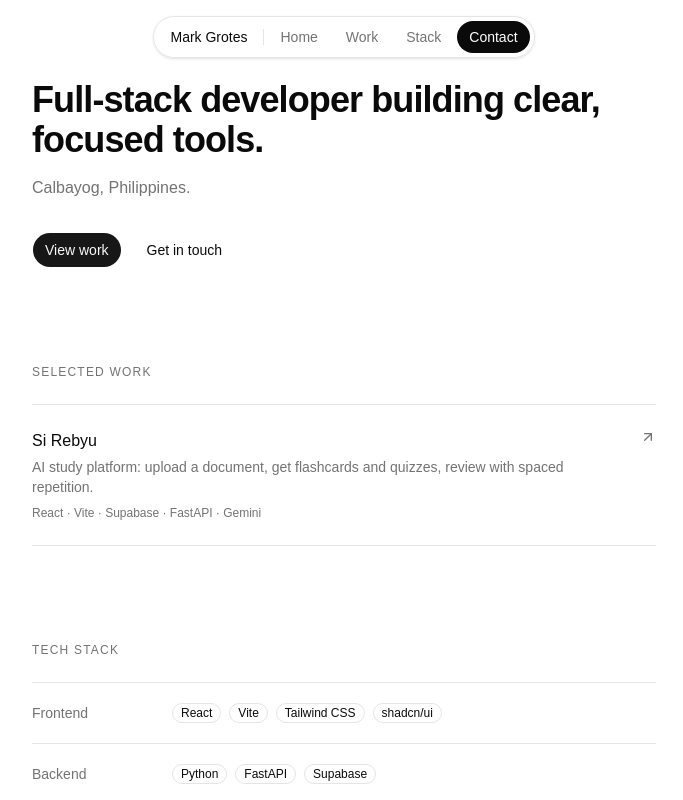
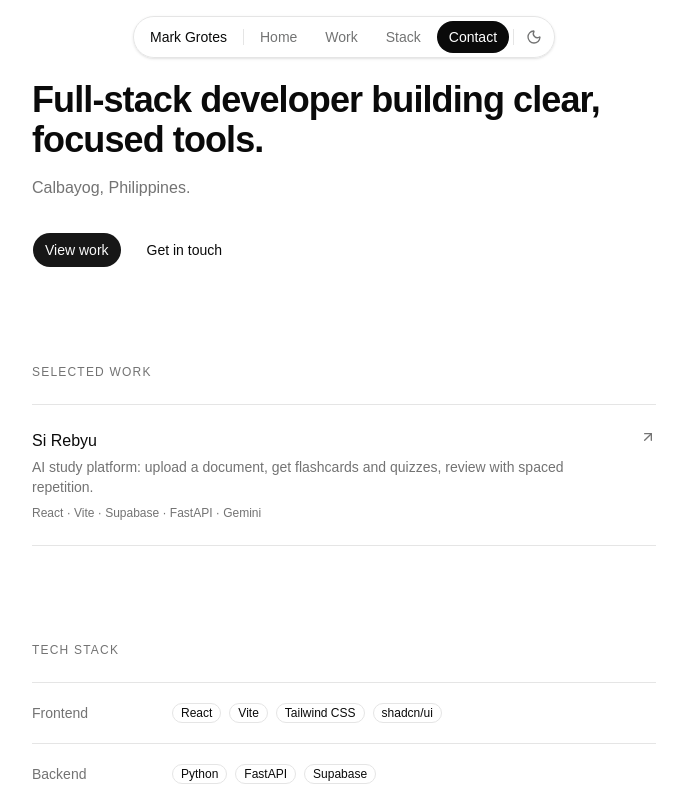
Before and after one commit to saintmarkgrotes/portfolio-koyzchn, a React (Vite) app: page / in a window 1280 px wide. Shown: the top 800 px of the page, without its empty margins (296-979 px from the left). Built offline with nearby package versions, Linux system fonts and the light colour scheme.

Commit message:
feat: add persistent dark mode toggle to floating nav

```diff
--- a/index.html
+++ b/index.html
@@ -4,6 +4,14 @@
     <meta charset="UTF-8" />
     <meta name="viewport" content="width=device-width, initial-scale=1.0" />
     <title>Saint Mark Grotes</title>
+    <script>
+      try {
+        var t = localStorage.getItem("theme");
+        if (t === "dark" || (!t && matchMedia("(prefers-color-scheme: dark)").matches)) {
+          document.documentElement.classList.add("dark");
+        }
+      } catch (e) {}
+    </script>
   </head>
   <body>
     <div id="root"></div>
--- a/src/components/floating-nav.jsx
+++ b/src/components/floating-nav.jsx
@@ -1,5 +1,6 @@
 import { useEffect, useState } from "react"
 import { cn } from "@/lib/utils"
+import ThemeToggle from "@/components/theme-toggle"
 
 const links = [
   { id: "top", label: "Home" },
@@ -56,6 +57,8 @@ export default function FloatingNav() {
             {label}
           </a>
         ))}
+        <span className="h-4 w-px bg-border" />
+        <ThemeToggle />
       </div>
     </nav>
   )
--- /dev/null
+++ b/src/components/theme-toggle.jsx
@@ -0,0 +1,30 @@
+import { useState } from "react"
+import { Moon, Sun } from "lucide-react"
+
+export default function ThemeToggle() {
+  const [dark, setDark] = useState(() =>
+    document.documentElement.classList.contains("dark")
+  )
+
+  function toggle() {
+    const next = !dark
+    setDark(next)
+    document.documentElement.classList.toggle("dark", next)
+    try {
+      localStorage.setItem("theme", next ? "dark" : "light")
+    } catch {
+      // storage unavailable (private mode); the theme just won't persist
+    }
+  }
+
+  return (
+    <button
+      type="button"
+      onClick={toggle}
+      aria-label={dark ? "Switch to light mode" : "Switch to dark mode"}
+      className="flex size-8 items-center justify-center rounded-full text-muted-foreground transition-colors hover:text-foreground"
+    >
+      {dark ? <Sun className="size-4" /> : <Moon className="size-4" />}
+    </button>
+  )
+}
```
